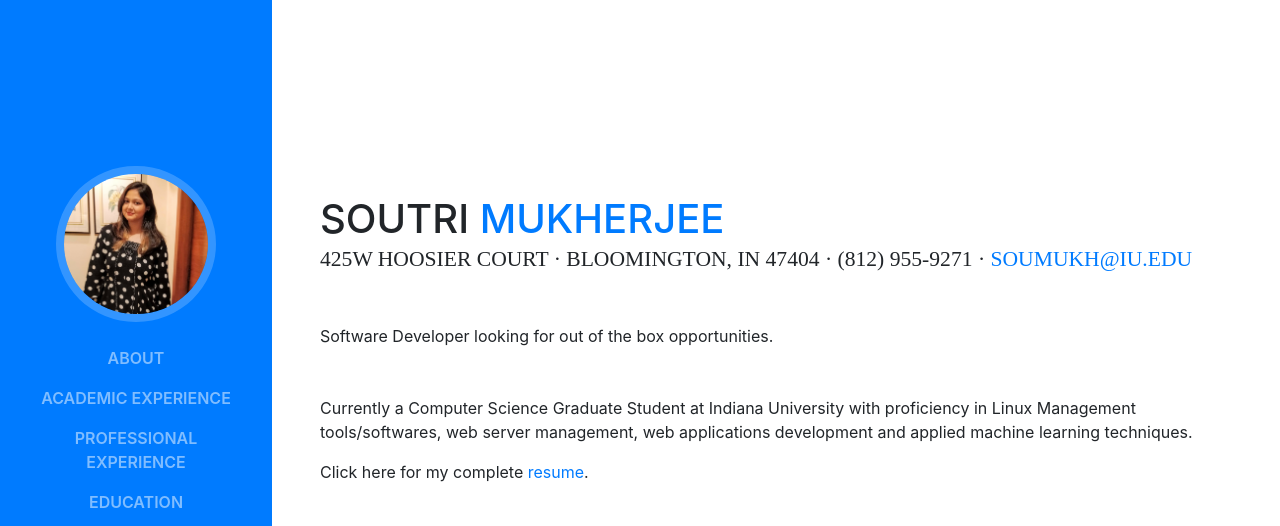
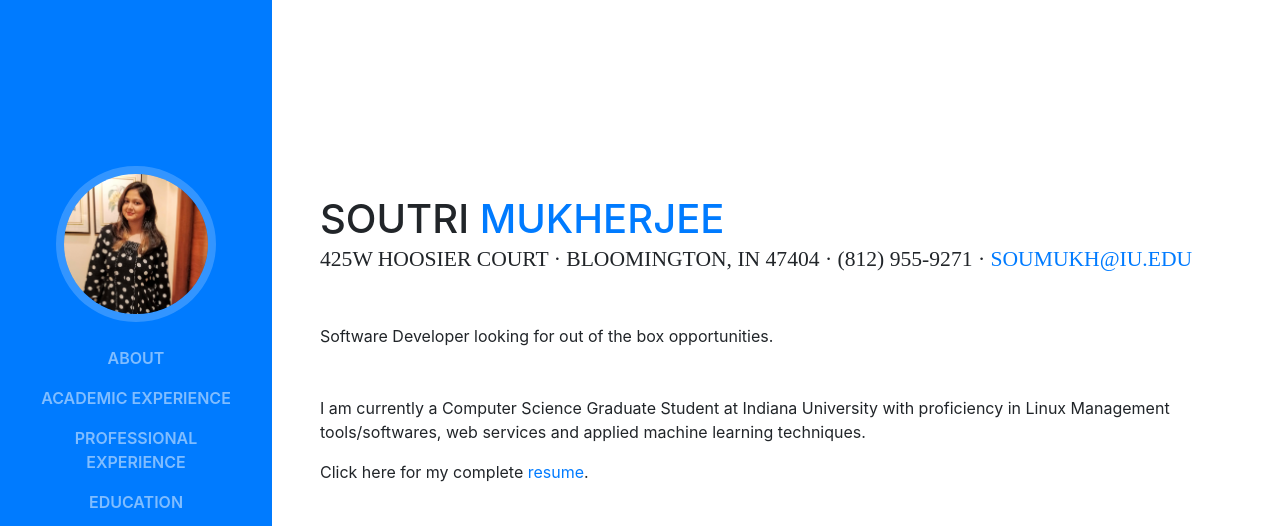
Before and after one commit to soutri/soutri.github.io, a website with bundled scripts: page index.html in a window 1280 px wide. Shown: the top 526 px of the page. Built offline with nearby package versions, Linux system fonts and the light colour scheme; a web font is replaced by a local one.

Commit message:
Updated Resume

```diff
--- a/index.html
+++ b/index.html
@@ -75,7 +75,7 @@
             <a href="mailto:name@email.com">soumukh@iu.edu</a>
           </div>
             <p class="mb-5">Software Developer looking for out of the box opportunities.
-            <p>Currently a Computer Science Graduate Student at Indiana University with proficiency in Linux Management tools/softwares, web server management, web applications development and applied machine learning techniques.</p>
+            <p>I am currently a Computer Science Graduate Student at Indiana University with proficiency in Linux Management tools/softwares, web services and applied machine learning techniques.  </p>
             <p>Click here for my complete <a href="Soutri_Mukherjee.pdf" target="_blank">resume</a>.</p>
             <br>
             <br>
```
Also changed, not shown: 2 other files.
